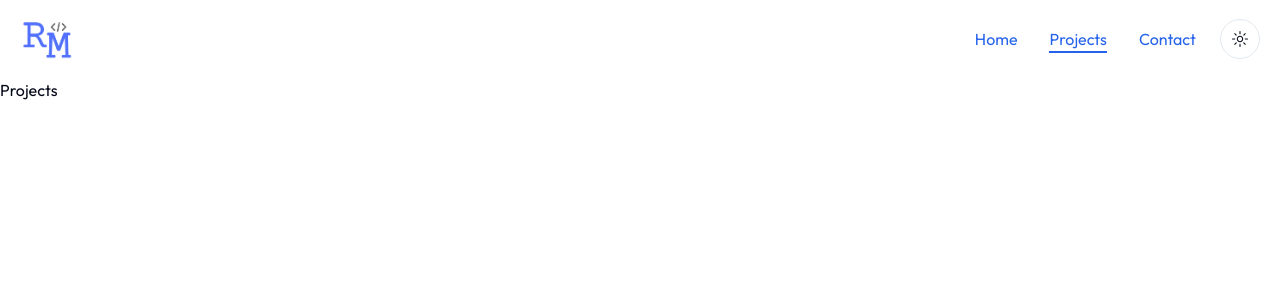
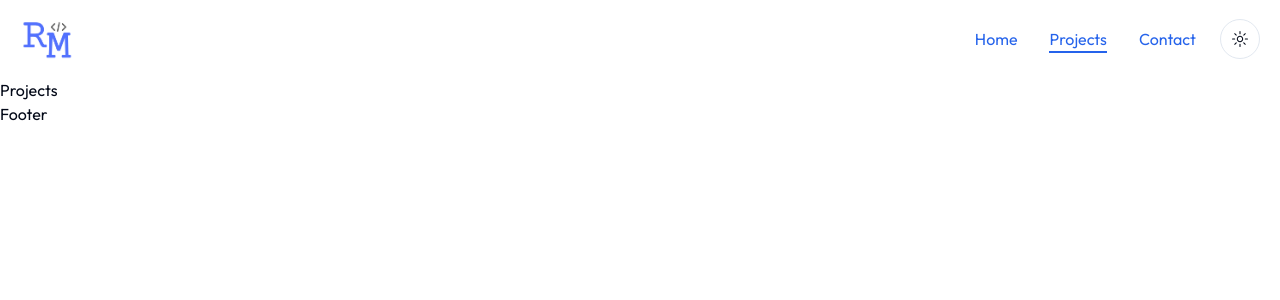
Before and after one commit to mrizkinm/portfolio-project2, a Next.js app: page /projects in a window 1280 px wide. Shown: the top 300 px of the page. Built offline with nearby package versions, Linux system fonts and the light colour scheme.

Commit message:
remove height

```diff
--- a/app/template.jsx
+++ b/app/template.jsx
@@ -17,7 +17,7 @@ const Template = ({children}) => {
         {children}
       </motion.main>
       <span style={{transform: `translateY(${completion-100}%)`}} className="fixed z-50 bg-primary w-1 top-0 right-0 bottom-0 transition-all duration-700"></span>
-      <div className="h-[4000px]"></div>
+      {/* <div className="h-[4000px]"></div> */}
     </div>
 
   )
```
